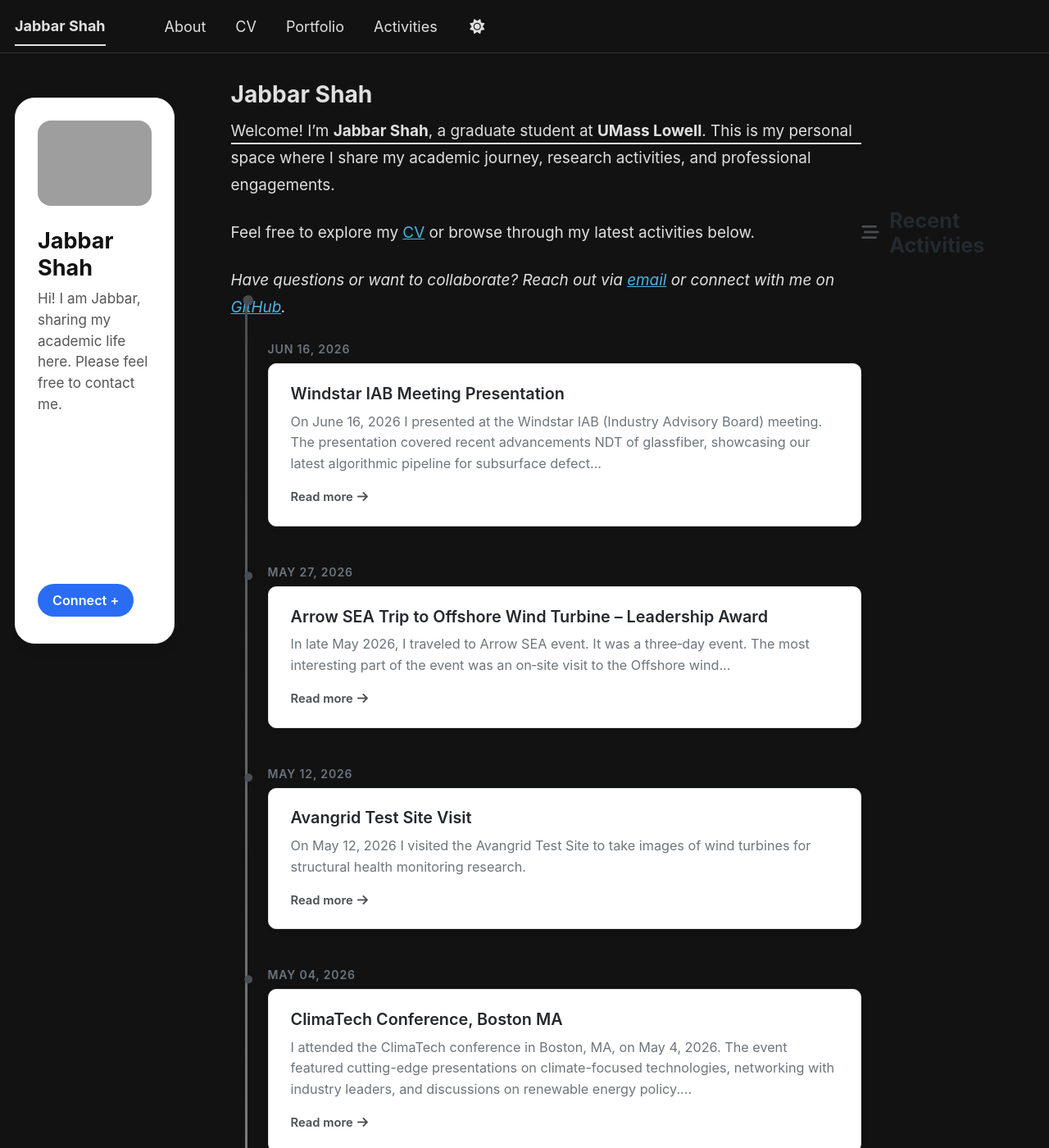
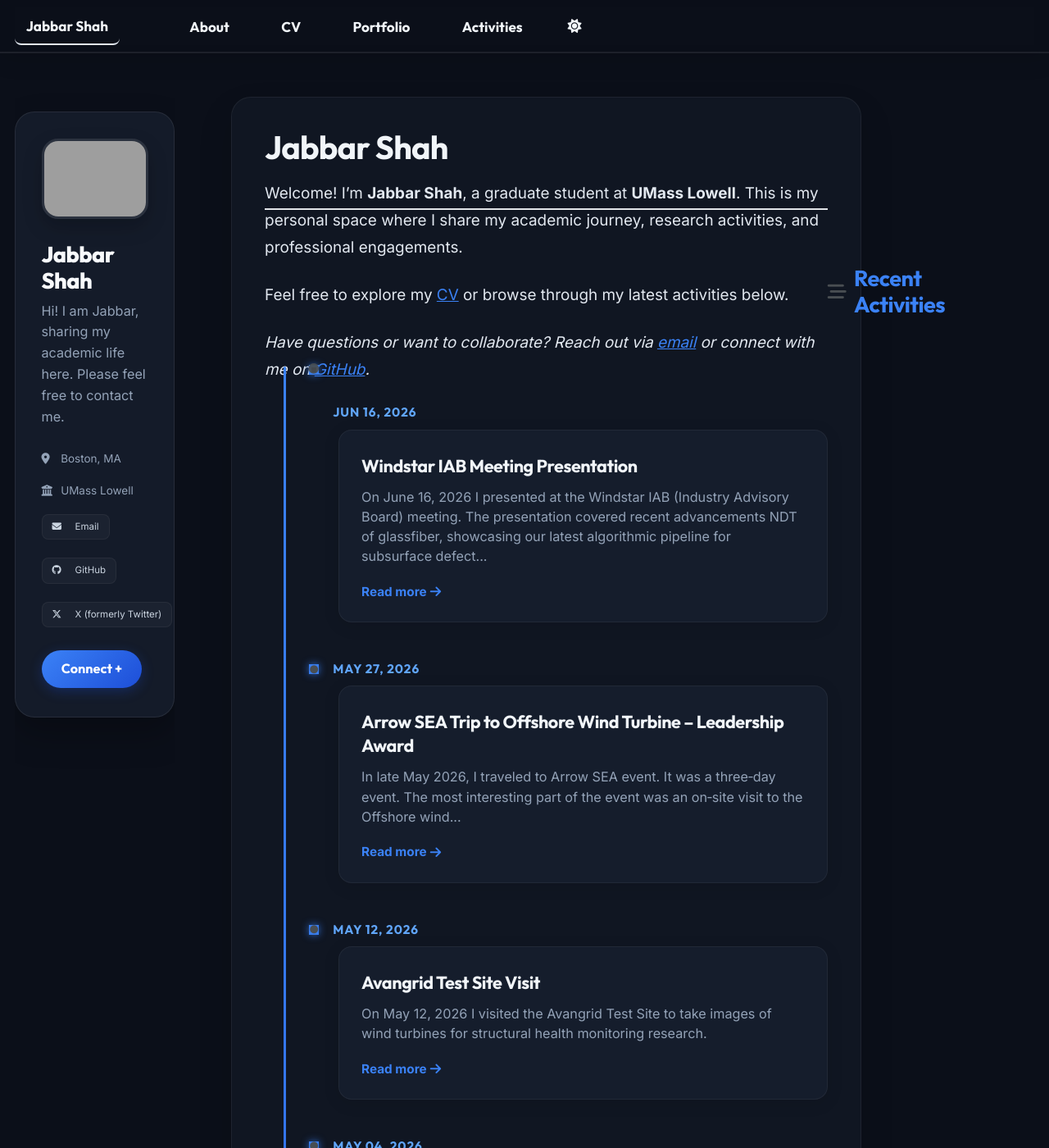
Before and after one commit to sjabbarshah/sjabbarshah.github.io, a Jekyll site: the page built from _pages/about.md, in a window 1280 px wide and 1400 px high. Shown: the whole window at 82% size. Built offline with Jekyll 4.4.1, drawn with Linux system fonts in a browser that asks for light colours; a script bundle is joined from its source files by our own code; library files that are not in the unit come from our copies.

Commit message:
Overhaul site visual layout with deep slate theme, glassmorphism, and Outfit/Inter fonts

```diff
--- a/_includes/head.html
+++ b/_includes/head.html
@@ -12,5 +12,10 @@
   document.documentElement.className = document.documentElement.className.replace(/\bno-js\b/g, '') + ' js ';
 </script>
 
+<!-- Google Fonts -->
+<link rel="preconnect" href="https://fonts.googleapis.com">
+<link rel="preconnect" href="https://fonts.gstatic.com" crossorigin>
+<link href="https://fonts.googleapis.com/css2?family=Inter:wght@400;500;600;700&family=Outfit:wght@500;700;800&display=swap" rel="stylesheet">
+
 <!-- For all browsers -->
 <link rel="stylesheet" href="{{ base_path }}/assets/css/main.css">
--- /dev/null
+++ b/_sass/_custom_overhaul.scss
@@ -0,0 +1,370 @@
+/* ==========================================================================
+   PREMIUM CUSTOM VISUAL OVERHAUL - DEEP SLATE GLASSMORPHISM
+   ========================================================================== */
+
+/* Theme variables overriding defaults */
+:root {
+  --global-bg-color: #0b0f19;
+  --global-text-color: #e2e8f0;
+  --global-text-color-light: #94a3b8;
+  --global-border-color: rgba(255, 255, 255, 0.08);
+  --global-link-color: #3b82f6;
+  --global-link-color-hover: #60a5fa;
+  --global-masthead-link-color: #f1f5f9;
+  --global-masthead-link-color-hover: #3b82f6;
+  --global-code-background-color: #1e293b;
+  --global-code-text-color: #e2e8f0;
+  --global-selection-bg-color: rgba(59, 130, 246, 0.3);
+}
+
+/* Base Body Styles */
+body {
+  background-color: var(--global-bg-color) !important;
+  color: var(--global-text-color) !important;
+  font-family: 'Inter', -apple-system, sans-serif !important;
+  line-height: 1.6;
+  -webkit-font-smoothing: antialiased;
+}
+
+/* Typography Overrides */
+h1, h2, h3, h4, h5, h6 {
+  font-family: 'Outfit', sans-serif !important;
+  color: #f1f5f9 !important;
+  font-weight: 700;
+  letter-spacing: -0.02em;
+}
+
+h1 {
+  font-size: 2.2em !important;
+}
+
+h2 {
+  font-size: 1.6em !important;
+  margin-top: 1.5em !important;
+  border-bottom: 2px solid rgba(255, 255, 255, 0.08);
+  padding-bottom: 0.3em;
+}
+
+h3 {
+  font-size: 1.25em !important;
+}
+
+/* Links transition */
+a {
+  color: var(--global-link-color);
+  transition: color 0.25s ease, border-color 0.25s ease;
+  text-decoration: none;
+
+  &:hover {
+    color: var(--global-link-color-hover);
+  }
+}
+
+/* Masthead (Navbar) Glassmorphism */
+.masthead {
+  background: rgba(11, 15, 25, 0.85) !important;
+  backdrop-filter: blur(12px);
+  -webkit-backdrop-filter: blur(12px);
+  border-bottom: 1px solid var(--global-border-color) !important;
+  box-shadow: 0 4px 30px rgba(0, 0, 0, 0.15);
+  position: fixed;
+  top: 0;
+  width: 100%;
+  z-index: 1000;
+}
+
+.masthead__inner {
+  padding: 0.75em 1em !important;
+}
+
+.site-title {
+  font-family: 'Outfit', sans-serif !important;
+  font-weight: 800 !important;
+  font-size: 1.25em !important;
+  background: linear-gradient(135deg, #60a5fa 0%, #3b82f6 100%);
+  -webkit-background-clip: text;
+  -webkit-text-fill-color: transparent;
+}
+
+.masthead__menu-item a {
+  font-family: 'Outfit', sans-serif !important;
+  font-weight: 600 !important;
+  font-size: 0.95em !important;
+  color: var(--global-masthead-link-color) !important;
+  padding: 0.5em 0.8em !important;
+  border-radius: 8px;
+  transition: all 0.25s ease !important;
+
+  &:hover {
+    color: var(--global-masthead-link-color-hover) !important;
+    background: rgba(59, 130, 246, 0.08);
+  }
+}
+
+/* Author Sidebar Card Glassmorphism */
+.author__card {
+  background: rgba(30, 41, 59, 0.5) !important;
+  backdrop-filter: blur(16px);
+  -webkit-backdrop-filter: blur(16px);
+  border: 1px solid rgba(255, 255, 255, 0.08) !important;
+  border-radius: 24px !important;
+  box-shadow: 0 20px 40px rgba(0, 0, 0, 0.25) !important;
+  padding: 1.75em !important;
+  transition: transform 0.3s ease, box-shadow 0.3s ease;
+  margin-top: 1em;
+
+  &:hover {
+    transform: translateY(-4px);
+    box-shadow: 0 25px 45px rgba(0, 0, 0, 0.35) !important;
+  }
+}
+
+.author__img-wrapper {
+  border: 3px solid rgba(255, 255, 255, 0.1) !important;
+  box-shadow: 0 10px 25px rgba(0,0,0,0.2);
+  border-radius: 20px !important;
+}
+
+.author__name {
+  font-family: 'Outfit', sans-serif !important;
+  color: #f8fafc !important;
+  font-size: 1.5em !important;
+  font-weight: 800 !important;
+}
+
+.author__bio {
+  color: #94a3b8 !important;
+  font-size: 0.9em !important;
+  line-height: 1.6 !important;
+}
+
+.author__urls {
+  color: #94a3b8 !important;
+
+  a {
+    color: #cbd5e1 !important;
+    display: inline-flex;
+    align-items: center;
+    gap: 8px;
+    font-size: 0.85em;
+    padding: 6px 12px;
+    border-radius: 8px;
+    background: rgba(255,255,255,0.03);
+    border: 1px solid rgba(255,255,255,0.05);
+    width: 100%;
+    margin-bottom: 0.3em;
+    transition: all 0.25s ease;
+
+    &:hover {
+      color: #3b82f6 !important;
+      background: rgba(59, 130, 246, 0.08);
+      border-color: rgba(59, 130, 246, 0.2);
+      transform: translateX(4px);
+    }
+  }
+}
+
+/* Page Content Wrapper Glassmorphism */
+.page__inner-wrap {
+  background: rgba(30, 41, 59, 0.3) !important;
+  backdrop-filter: blur(16px);
+  -webkit-backdrop-filter: blur(16px);
+  border: 1px solid rgba(255, 255, 255, 0.06) !important;
+  border-radius: 24px !important;
+  box-shadow: 0 20px 40px rgba(0, 0, 0, 0.15) !important;
+  padding: 2.25em !important;
+  margin-top: 1em;
+}
+
+/* Timeline Activity Card Overhaul */
+.timeline-section {
+  margin-top: 3em !important;
+}
+
+.timeline-heading {
+  font-size: 1.5em !important;
+  display: flex;
+  align-items: center;
+  gap: 10px;
+  color: #3b82f6 !important;
+}
+
+.timeline__line {
+  background: linear-gradient(to bottom, #3b82f6 0%, #1d4ed8 100%) !important;
+  width: 3px !important;
+  left: 14px !important;
+}
+
+.timeline__dot {
+  left: 14px !important;
+  width: 12px !important;
+  height: 12px !important;
+  margin-left: -5px !important;
+  border: 3px solid #3b82f6 !important;
+  background-color: #0b0f19 !important;
+  box-shadow: 0 0 10px rgba(59, 130, 246, 0.8);
+}
+
+.timeline__item:hover .timeline__dot {
+  background-color: #3b82f6 !important;
+  transform: scale(1.3);
+}
+
+.timeline__date {
+  padding-left: 2.5em !important;
+  font-family: 'Outfit', sans-serif !important;
+  font-weight: 700;
+  color: #60a5fa !important;
+  font-size: 0.85em !important;
+}
+
+.timeline__card {
+  margin-left: 2.5em !important;
+  background: rgba(30, 41, 59, 0.45) !important;
+  border: 1px solid rgba(255, 255, 255, 0.05) !important;
+  border-radius: 16px !important;
+  padding: 1.25em 1.5em !important;
+  box-shadow: 0 4px 20px rgba(0,0,0,0.1) !important;
+  transition: all 0.3s cubic-bezier(0.4, 0, 0.2, 1) !important;
+
+  &:hover {
+    transform: translateY(-4px) !important;
+    border-color: rgba(59, 130, 246, 0.3) !important;
+    box-shadow: 0 12px 30px rgba(59, 130, 246, 0.12) !important;
+  }
+}
+
+.timeline__title {
+  font-size: 1.2em !important;
+  margin: 0.3em 0 0.5em !important;
+  font-weight: 700 !important;
+
+  a {
+    color: #f1f5f9 !important;
+    text-decoration: none;
+
+    &:hover {
+      color: #3b82f6 !important;
+    }
+  }
+}
+
+.timeline__excerpt {
+  color: #94a3b8 !important;
+  font-size: 0.9em !important;
+  line-height: 1.5 !important;
+  margin-bottom: 1em !important;
+}
+
+.timeline__tag {
+  background: rgba(59, 130, 246, 0.1) !important;
+  color: #60a5fa !important;
+  border: 1px solid rgba(59, 130, 246, 0.15) !important;
+  font-weight: 600 !important;
+  font-size: 0.7em !important;
+  padding: 3px 8px !important;
+  border-radius: 6px !important;
+}
+
+.timeline__read-more {
+  font-size: 0.85em !important;
+  font-weight: 700 !important;
+  color: #3b82f6 !important;
+  display: inline-flex;
+  align-items: center;
+  gap: 4px;
+
+  i {
+    transition: transform 0.2s ease;
+  }
+
+  &:hover i {
+    transform: translateX(3px);
+  }
+}
+
+/* Lab Members Page Improvements */
+.lab-card {
+  background: rgba(30, 41, 59, 0.5) !important;
+  border: 1px solid rgba(255,255,255,0.06) !important;
+  border-radius: 20px !important;
+  box-shadow: 0 10px 30px rgba(0,0,0,0.15) !important;
+}
+
+.lab-card__info {
+  background: linear-gradient(to top, rgba(30,41,59,1) 0%, rgba(30,41,59,0.95) 45%, rgba(30,41,59,0) 100%) !important;
+}
+
+.lab-card__name {
+  color: #f1f5f9 !important;
+}
+
+.lab-card__comment {
+  color: #cbd5e1 !important;
+}
+
+.lab-btn {
+  background: rgba(255,255,255,0.06) !important;
+  border: 1px solid rgba(255,255,255,0.08) !important;
+  color: #f1f5f9 !important;
+  transition: all 0.2s ease !important;
+
+  &:hover {
+    background: #3b82f6 !important;
+    color: white !important;
+    border-color: #3b82f6 !important;
+  }
+}
+
+/* Global Buttons & Connect Styles */
+.btn {
+  border-radius: 30px !important;
+  font-weight: 700 !important;
+  padding: 0.6em 1.5em !important;
+  font-family: 'Outfit', sans-serif !important;
+}
+
+.btn--primary {
+  background: linear-gradient(135deg, #3b82f6 0%, #1d4ed8 100%) !important;
+  box-shadow: 0 4px 15px rgba(29, 78, 216, 0.3) !important;
+  border: none !important;
+  transition: all 0.3s ease !important;
+
+  &:hover {
+    transform: translateY(-2px);
+    box-shadow: 0 8px 20px rgba(29, 78, 216, 0.45) !important;
+  }
+}
+
+/* General Layout tweaks */
+#main {
+  margin-top: 2em;
+}
+
+.page__footer {
+  background: #070a12 !important;
+  border-top: 1px solid rgba(255, 255, 255, 0.05) !important;
+  padding-top: 3em !important;
+  padding-bottom: 3em !important;
+  color: #64748b !important;
+  font-size: 0.85em;
+}
+
+/* Scrollbar customization */
+::-webkit-scrollbar {
+  width: 8px;
+  height: 8px;
+}
+
+::-webkit-scrollbar-track {
+  background: #0b0f19;
+}
+
+::-webkit-scrollbar-thumb {
+  background: #1e293b;
+  border-radius: 4px;
+}
+
+::-webkit-scrollbar-thumb:hover {
+  background: #334155;
+}
--- a/assets/css/main.scss
+++ b/assets/css/main.scss
@@ -41,5 +41,7 @@
 
     "vendor/font-awesome/fontawesome",
     "vendor/font-awesome/solid",
-    "vendor/font-awesome/brands"
+    "vendor/font-awesome/brands",
+
+    "custom_overhaul"
 ;
```
